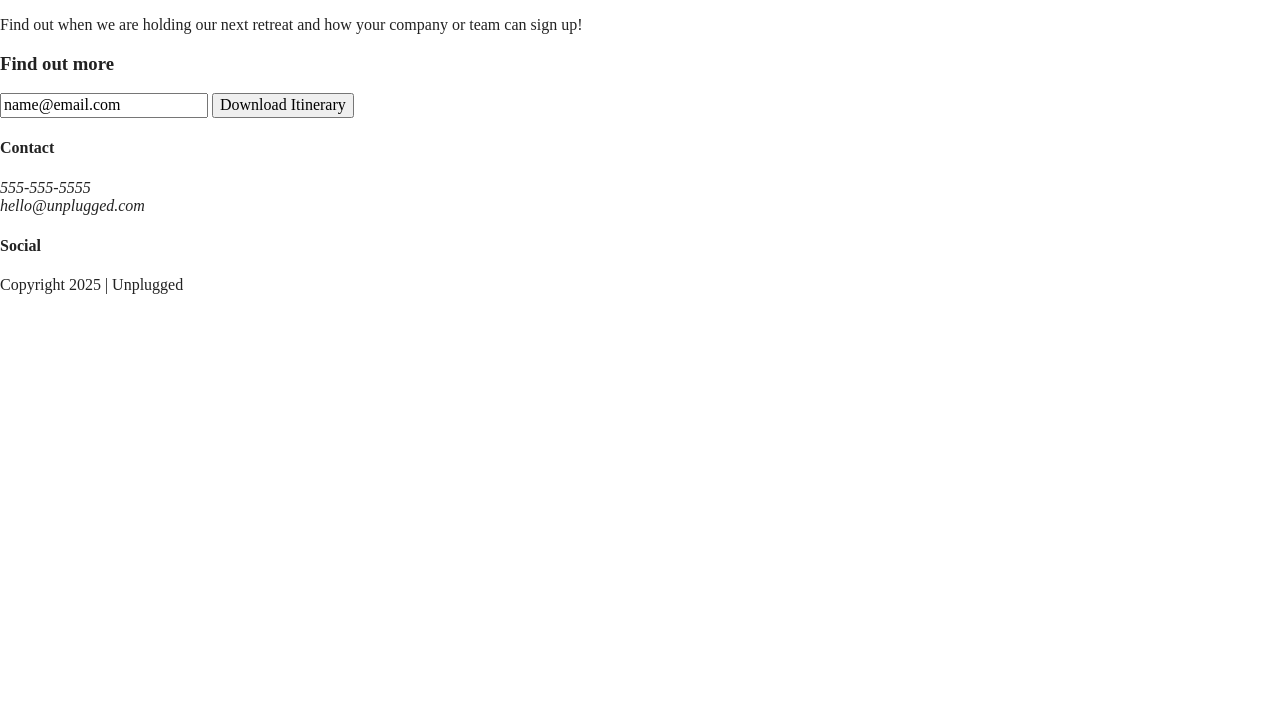
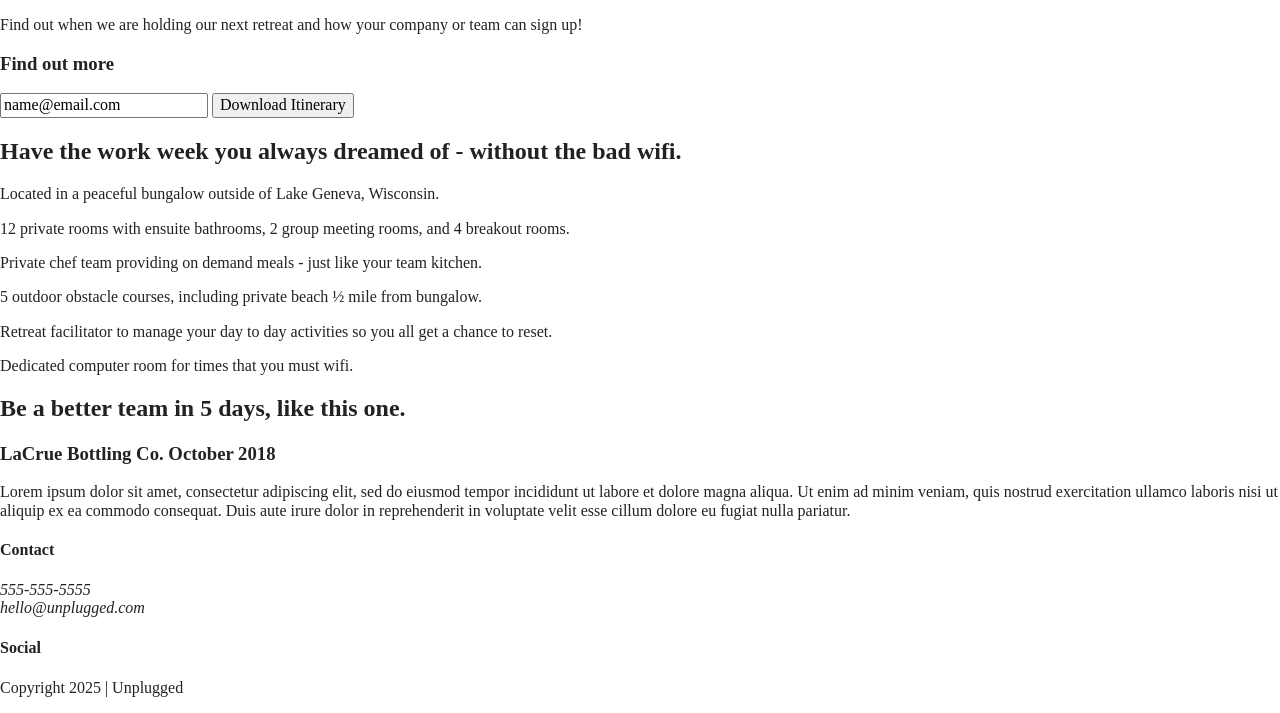
Before and after one commit to sbugler/206-unplugged, a website built with Parcel: page index.html in a window 1280 px wide. Shown: the part 175-888 px from the top of the page. Before the commit the page ends 800 px from the top, so only its background shows below. Built offline with nearby package versions, Linux system fonts and the light colour scheme.

Commit message:
Add sections for features and reviews

```diff
--- a/index.html
+++ b/index.html
@@ -58,6 +58,48 @@
         </div>
       </div>
     </aside>
+    <section class="features">
+      <div class="content-wrapper">
+        <h2>Have the work week you always dreamed of - without the bad wifi.</h2>
+        <div class="features-items">
+          <article>
+            <p class="fontawesome-icons"></p>
+            <p class="features-item-description">Located in a peaceful bungalow outside of Lake Geneva, Wisconsin.</p>
+          </article>
+          <article>
+            <p class="fontawesome-icons"></p>
+            <p class="features-item-description">12 private rooms with ensuite bathrooms, 2 group meeting rooms, and 4 breakout rooms.</p>
+          </article>
+          <article>
+            <p class="fontawesome-icons"></p>
+            <p class="features-item-description">Private chef team providing on demand meals - just like your team kitchen.</p>
+          </article>
+          <article>
+            <p class="fontawesome-icons"></p>
+            <p class="features-item-description">5 outdoor obstacle courses, including private beach ½ mile from bungalow.</p>
+          </article>
+          <article>
+            <p class="fontawesome-icons"></p>
+            <p class="features-item-description">Retreat facilitator to manage your day to day activities so you all get a chance to reset.</p>
+          </article>
+          <article>
+            <p class="fontawesome-icons"></p>
+            <p class="features-item-description">Dedicated computer room for times that you must wifi.</p>
+          </article>
+        </div>
+      </div>
+    </section>
+    <section class="reviews">
+      <div class="content-wrapper">
+        <h2>Be a better team in 5 days, like this one.</h2>
+        <article>
+          <h3>LaCrue Bottling Co.
+            October 2018</h3>
+            <p>Lorem ipsum dolor sit amet, consectetur adipiscing elit, sed do eiusmod tempor incididunt ut labore et dolore magna aliqua. Ut enim ad minim veniam, quis nostrud exercitation ullamco laboris nisi ut aliquip ex ea commodo consequat. Duis aute irure dolor in reprehenderit in voluptate velit esse cillum dolore eu fugiat nulla pariatur. </p>
+        </article>
+      </div>
+    </section>
+
   </main>
   <footer>
     <div class="content-wrapper">
```
